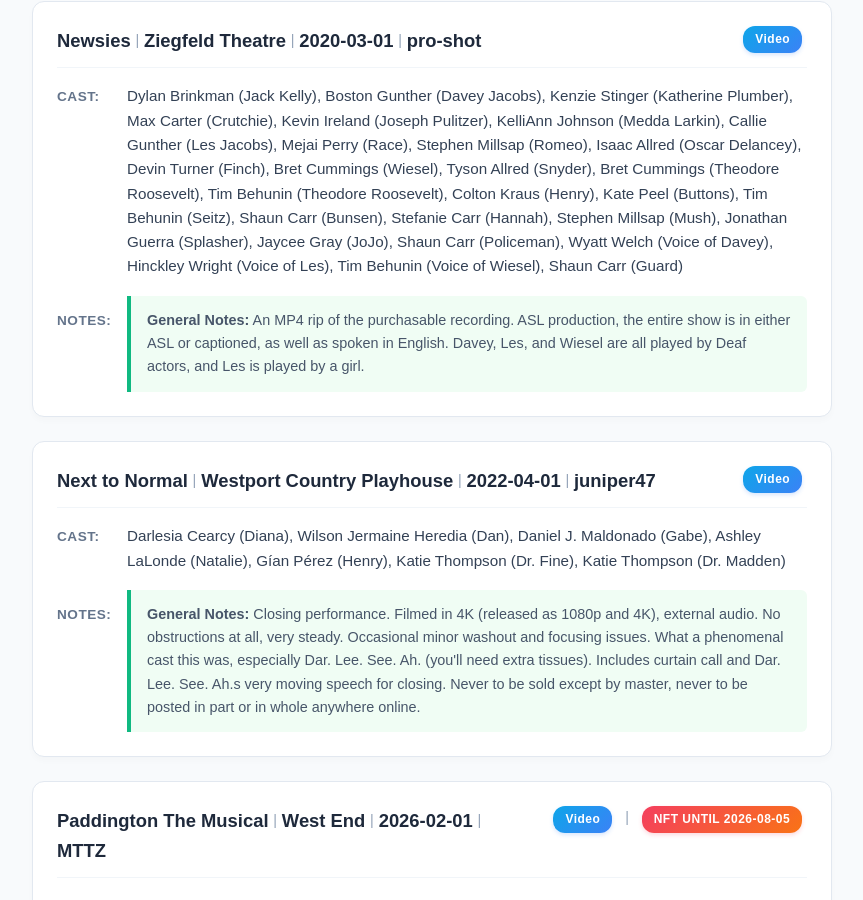
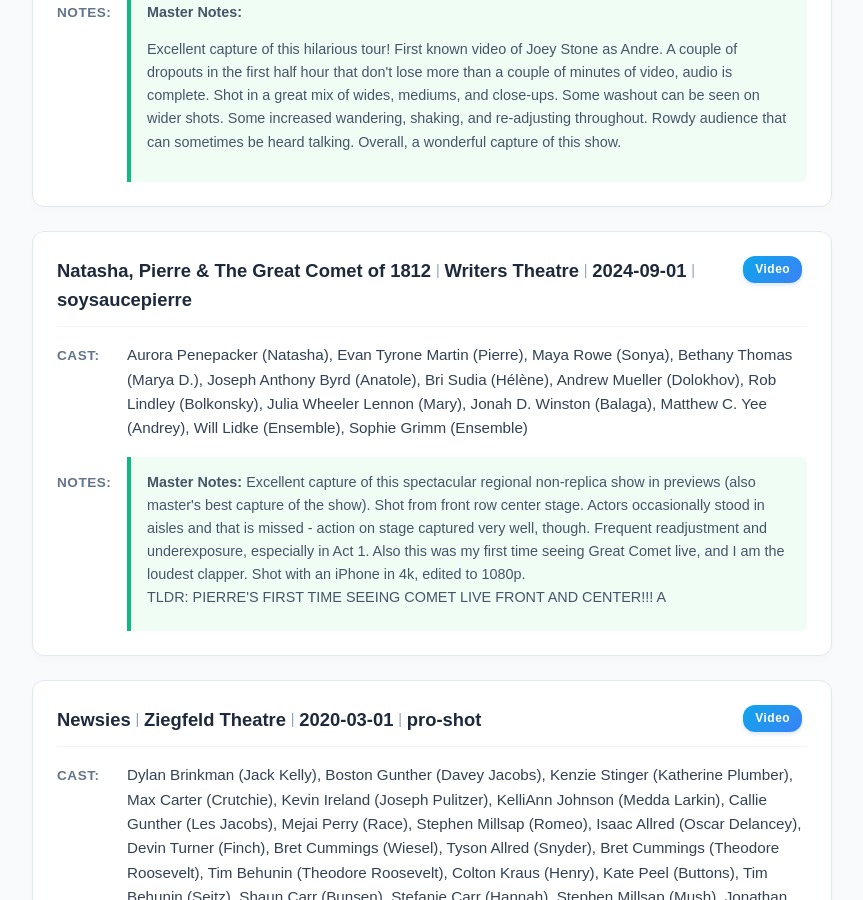
Before and after one commit to DireSpider/direspider.github.io, a Jekyll site: the page built from wants/index.html, in a window 1280 px wide and 900 px high, scrolled down 10182 px. Shown: the whole window, without its empty margins (208-1071 px from the left). Built offline with Jekyll 4.4.1, drawn with Linux system fonts in a browser that asks for light colours; some of the changed text lies outside the part shown.

Commit message:
update my wants include html

```diff
--- a/_includes/wants.html
+++ b/_includes/wants.html
@@ -935,6 +935,41 @@
             <span class="separator">|</span>
             <span>Broadway</span>
             <span class="separator">|</span>
+            <span>2025-10-01</span>
+            <span class="separator">|</span>
+            <span>StarCuffedJeans</span>
+          </div>
+
+          <div class ="header-badges">
+        <span class="media-type-badge">video</span>
+
+
+
+
+    <span class="separator">|</span>
+    <span class="nft-badge">NFT until 2026-10-01</span>
+
+
+             </div>
+
+        </div>
+
+<div class="info-section">
+<span class="label">Cast:</span>
+<span id="cast-display" class="content-text">
+Jack Wolfe (Orpheus), Morgan Dudley (Eurydice), Rebecca Naomi Jones (Persephone), Paulo Szot (Hades), Kurt Elling (Hermes), Sydney Parra (u/s Fate), Kay Trinidad (Fate), Marla Louissaint (Fate), KC Dela Cruz (s/w Worker), Alex Lugo (s/w Worker), Jeffrey Cornelius (Worker), Brandon Cameron (s/w Worker), Alex Puette (Worker)
+</span>
+</div>
+
+
+</div><div class="recording-card">
+ <div class="header">
+
+          <div class="header-info">
+            <span>Hadestown</span>
+            <span class="separator">|</span>
+            <span>Broadway</span>
+            <span class="separator">|</span>
             <span>2025-09-01</span>
             <span class="separator">|</span>
             <span>StarCuffedJeans</span>
@@ -1268,6 +1303,53 @@
 
               <div style="margin-bottom: 0.5rem;">
                   <strong>Master Notes:</strong> <p>Excellent capture of this hilarious tour! First known video of Joey Stone as Andre. A couple of dropouts in the first half hour that don't lose more than a couple of minutes of video, audio is complete. Shot in a great mix of wides, mediums, and close-ups. Some washout can be seen on wider shots. Some increased wandering, shaking, and re-adjusting throughout. Rowdy audience that can sometimes be heard talking. Overall, a wonderful capture of this show.</p>
+              </div>
+
+
+
+
+          </div>
+      </div>
+
+</div><div class="recording-card">
+ <div class="header">
+
+          <div class="header-info">
+            <span>Natasha, Pierre & The Great Comet of 1812</span>
+            <span class="separator">|</span>
+            <span>Writers Theatre</span>
+            <span class="separator">|</span>
+            <span>2024-09-01</span>
+            <span class="separator">|</span>
+            <span>soysaucepierre</span>
+          </div>
+
+          <div class ="header-badges">
+        <span class="media-type-badge">video</span>
+
+
+
+
+
+             </div>
+
+        </div>
+
+<div class="info-section">
+<span class="label">Cast:</span>
+<span id="cast-display" class="content-text">
+Aurora Penepacker (Natasha), Evan Tyrone Martin (Pierre), Maya Rowe (Sonya), Bethany Thomas (Marya D.), Joseph Anthony Byrd (Anatole), Bri Sudia (Hélène), Andrew Mueller (Dolokhov), Rob Lindley (Bolkonsky), Julia Wheeler Lennon (Mary), Jonah D. Winston (Balaga), Matthew C. Yee (Andrey), Will Lidke (Ensemble), Sophie Grimm (Ensemble)
+</span>
+</div>
+
+
+      <div class="info-section">
+          <span class="label">Notes:</span>
+          <div class="notes-text">
+
+
+              <div style="margin-bottom: 0.5rem;">
+                  <strong>Master Notes:</strong> Excellent capture of this spectacular regional non-replica show in previews (also master's best capture of the show). Shot from front row center stage. Actors occasionally stood in aisles and that is missed - action on stage captured very well, though. Frequent readjustment and underexposure, especially in Act 1. Also this was my first time seeing Great Comet live, and I am the loudest clapper. Shot with an iPhone in 4k, edited to 1080p. <br>TLDR: PIERRE'S FIRST TIME SEEING COMET LIVE FRONT AND CENTER!!! A
               </div>
 
 
```
